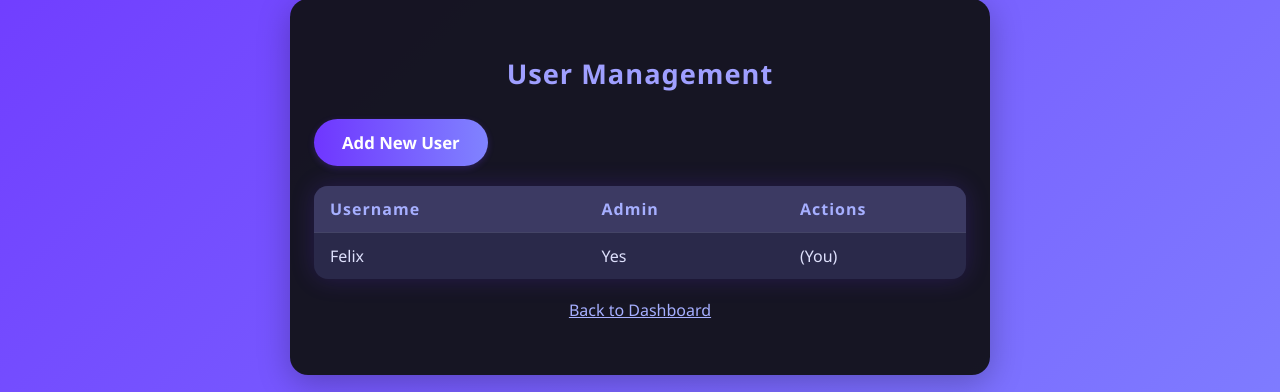
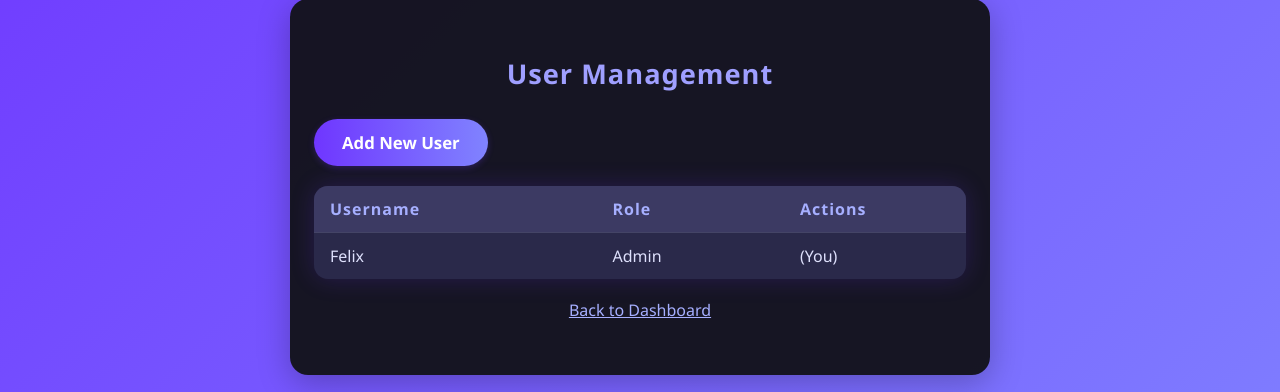
Before and after one commit to FHeise0624/JellyfinUploader, a Flask app: page /admin/users in a window 1280 px wide. Shown: the part 233-625 px from the top of the page. Run offline with Flask 3, Linux system fonts and the light colour scheme; a user stored in the database is signed in.

Commit message:
fix user_role in list

```diff
--- a/templates/admin_user_list.html
+++ b/templates/admin_user_list.html
@@ -127,7 +127,7 @@
       <thead>
         <tr>
           <th>Username</th>
-          <th>Admin</th>
+          <th>Role</th>
           <th>Actions</th>
         </tr>
       </thead>
@@ -135,7 +135,7 @@
         {% for user in users %}
         <tr>
           <td>{{ user.username }}</td>
-          <td>{{ 'Yes' if user.is_admin else 'No' }}</td>
+          <td>{{ user.role.capitalize() }}</td>
           <td>
             {% if current_user.username != user.username %}
             <form action="{{ url_for('admin_delete_user', userid=user.id) }}" method="post" onsubmit="return confirm('Delete user {{ user.username }}?');">
```
